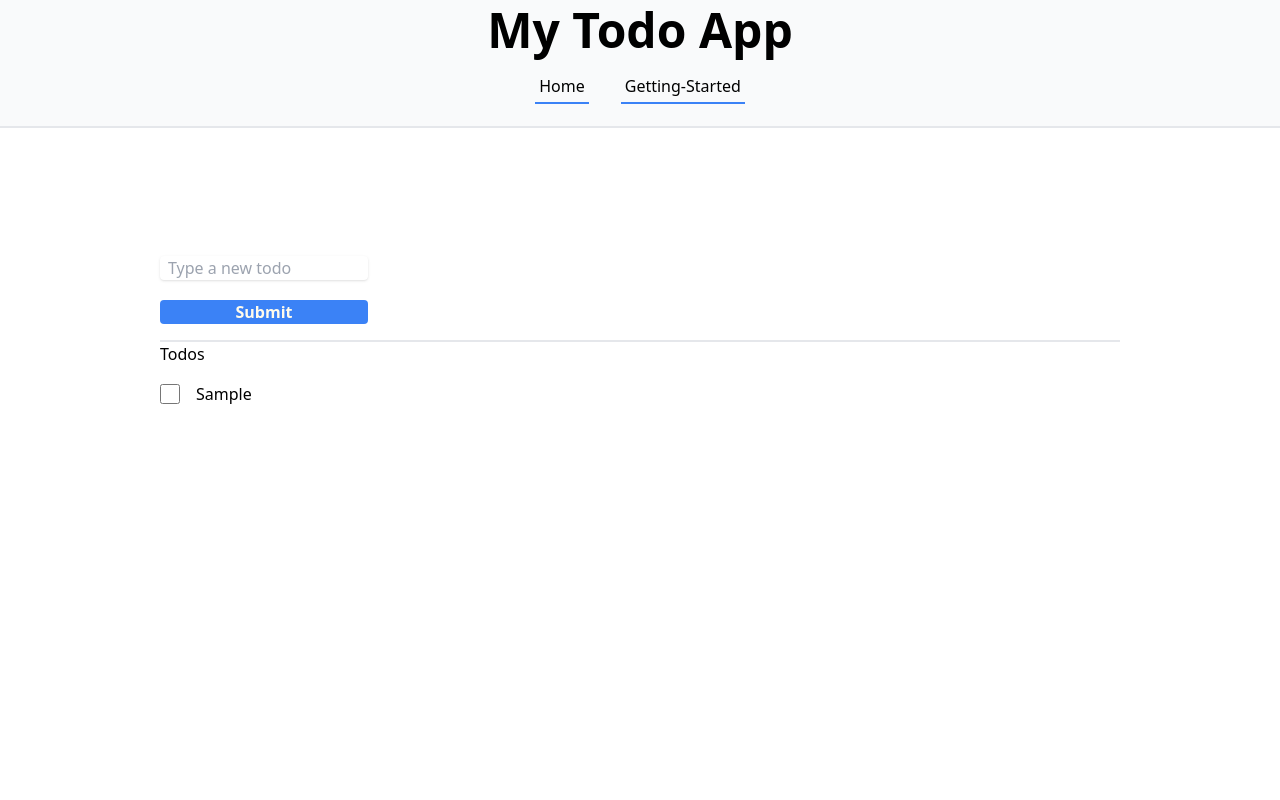
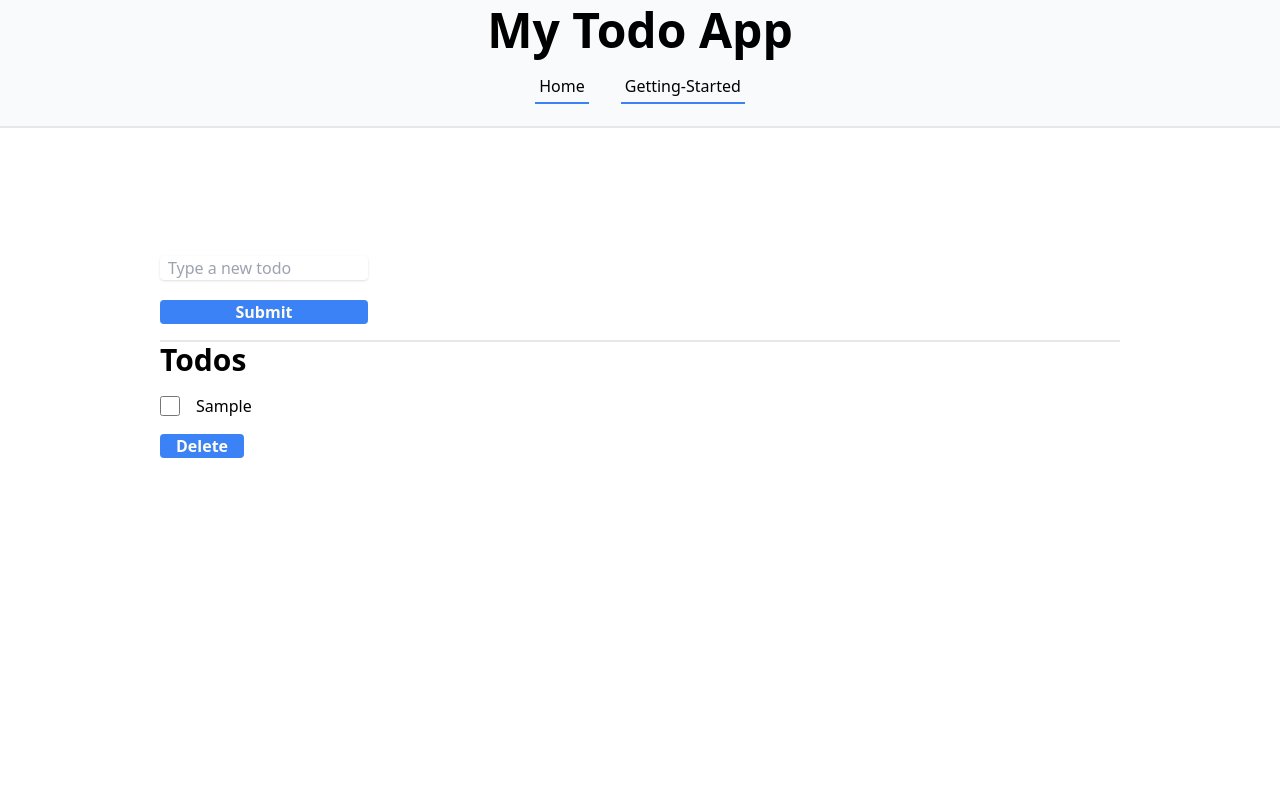
Before and after one commit to v-alex-dev/intro-react, a React (Vite) app: page /gettingStarted in a window 1280 px wide. Both pictures are taken after typing "Sample" into the empty fields and a click on the input 264 px from the left and 312 px from the top of the page. Shown: the top 800 px of the page. Built offline with nearby package versions, Linux system fonts and the light colour scheme.

Commit message:
finish project todo?

```diff
--- a/src/components/gettingStarted.jsx
+++ b/src/components/gettingStarted.jsx
@@ -1,28 +1,37 @@
 import DisplayList from "./listTodo.jsx";
-import {useState} from "react";
+import {useEffect, useRef, useState} from "react";
+
 
 const GettingStarted = () => {
-    const [todo, setTodo] = useState([])
+    const [todo, setTodo] = useState(() => {
+        const storedTodos = JSON.parse(window.localStorage.getItem("todos"));
+        return storedTodos || [];
+    });
+    const inputRef = useRef();
 
     const handleSubmit = (e) => {
         e.preventDefault();
-        const addTodo = document.getElementById("inputTodo");
-        setTodo([...todo, addTodo.value]);
+        const addTodo = inputRef.current;
+        setTodo([...todo, {text:addTodo.value, completed:false}]);
         addTodo.value = "";
     }
+
+    useEffect(() => {
+        window.localStorage.setItem("todos", JSON.stringify(todo))
+    }, [todo])
 
 
     return(
       <>
           <section className={"mx-auto w-3/4 flex justify-center border-b-2 pb-4 md:justify-start"}>
               <form className={"flex flex-col w-52 justify-center"} onSubmit={handleSubmit}>
-                  <input className={"rounded px-2 mb-5 shadow"} type={"text"} placeholder={"Type a new todo"}
+                  <input ref={inputRef} className={"rounded px-2 mb-5 shadow"} type={"text"} placeholder={"Type a new todo"}
                          id={"inputTodo"}/>
                   <input className={"rounded bg-blue-500 font-bold text-amber-50"} type={"submit"} id={"addTodo"}/>
               </form>
           </section>
           <section className={"flex flex-col mx-auto w-3/4"}>
-              <DisplayList todo={todo}/>
+              <DisplayList todos={todo} setTodos={setTodo}/>
           </section>
       </>
   )
--- a/src/components/listTodo.jsx
+++ b/src/components/listTodo.jsx
@@ -1,25 +1,52 @@
 import PropTypes from "prop-types";
+import {useEffect, useRef, useState} from "react";
 
-const DisplayList = (props) => {
+const DisplayList = ({todos, setTodos}) => {
+
+    const inputCheckRef = useRef();
+    const inputDelRef = useRef();
+
+    const handleChecked = (id) =>{
+        const newTodos = [...todos]; // Create a shallow copy of todos
+        newTodos[id].completed = !newTodos[id].completed;
+        setTodos(newTodos);
+    }
+
+    const handleDel = (event) =>{
+        event.preventDefault();
+        const newTodos = todos.filter((value) => !value.completed);
+        setTodos(newTodos);
+
+    }
 
     return (
         <>
-            <h2>Todos</h2>
-            {props.todo.map((value, index) => (
-            <div className={"mx-auto flex flex-col justify-center md:mx-0"} key={index}>
-                <div  className={"flex mt-4 md:mx-0 "}>
-                    <input type={"checkbox"} className={"w-5 mr-4"}/>
-                    <p>{value}</p>
-                </div>
-            </div>
-            ))}
+            <form>
+                <h2 className={"font-bold text-3xl"}>Todos</h2>
+                {todos.map((value, index) => (
+                    <div className={"mx-auto flex flex-col justify-center md:mx-0"} key={index}>
+                        <div className={"flex mt-4 md:mx-0 "}>
+                            <input
+                                ref={inputCheckRef}
+                                onClick={() =>handleChecked(index)}
+                                checked={!!value.completed}
+                                type={"checkbox"}
+                                className={"w-5 mr-4"}/>
+                            <p>{value.text}</p>
+                        </div>
+                    </div>
+                ))}
+                <input className={"px-4 mt-4 font-bold rounded bg-blue-500 text-amber-50"}
+                       type={"submit"}
+                       onClick={handleDel} value={"Delete"}/>
+            </form>
         </>
 
     )
 
-
 }
 DisplayList.propTypes = {
-    todo: PropTypes.array.isRequired
+    todos: PropTypes.array.isRequired,
 };
+
 export default DisplayList;
```
